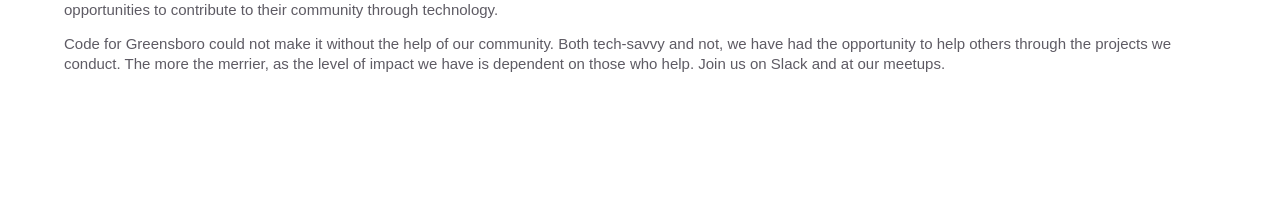
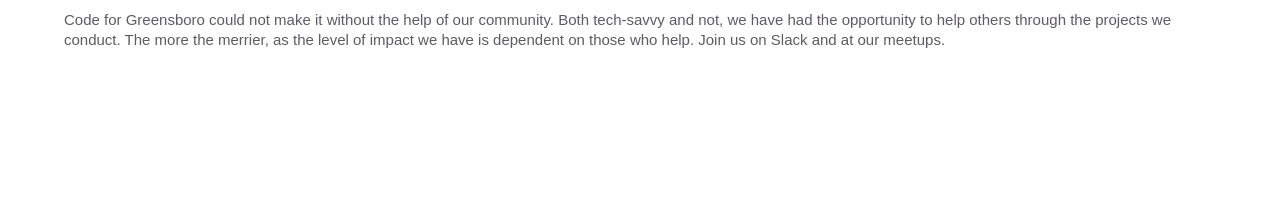
Before and after one commit to codeforgso/codeforgso.github.io, a Next.js app: page / in a window 1280 px wide. Shown: the part 598-800 px from the top of the page. Built offline with nearby package versions, Linux system fonts and the light colour scheme; grey boxes are pictures that could not be loaded.

Commit message:
Repair page overflowing container. Remove duplicate H1.
Remove the combination of hard-coded heights and margins to allow page to flow naturally.  Remove unused H1 tag from page.js to improve SEO performance and accessibility. Format links in join.js to match.

```diff
--- a/components/page.js
+++ b/components/page.js
@@ -11,7 +11,6 @@
         <Nav />
         <div className="section main">
             <div className="container">
-                <h1 className="title">{title}</h1>
                 <div>{children}</div>
             </div>
         </div>
--- a/styles.scss
+++ b/styles.scss
@@ -60,16 +60,13 @@
   background-color: #fff;
   position: relative;
   z-index: 1;
-  margin-bottom: 50vh;
   height: auto;
 }
 
 footer {
-  position: fixed;
   left: 0;
   right: 0;
   bottom: 0;
-  height: 45vh;
 }
 
 footer a:hover {
@@ -79,10 +76,6 @@
 @media (min-width: 769px) {
   .main {
     margin-bottom: 15vh;
-    height: 120vh;
-  }
-  footer {
-    height: 10vh;
   }
 }
 
```
Also changed, not shown: pages/join.js (+10 -2 lines).
